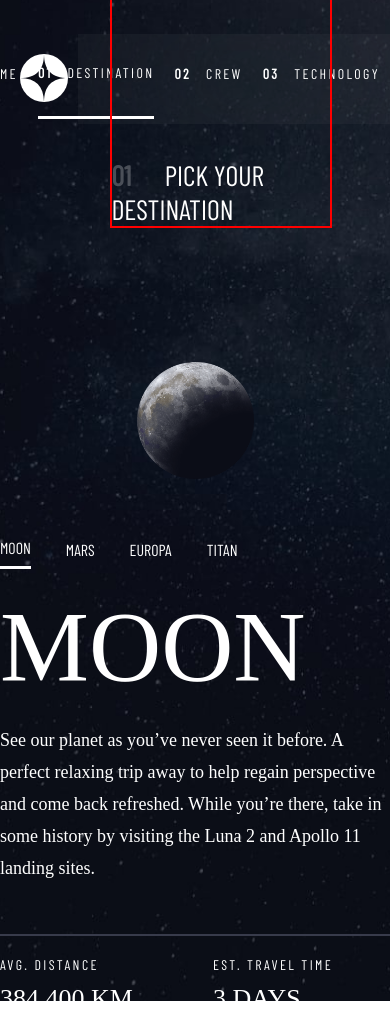
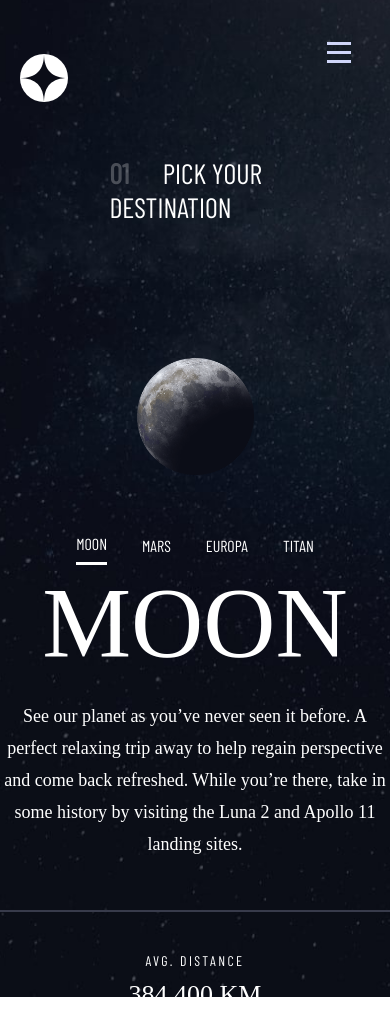
Before and after one commit to wrongbyte/space-site, a React (Create React App) app: page /destination in a window 390 px wide. Built offline with nearby package versions, Linux system fonts and the light colour scheme.

Commit message:
navbar mobile design

```diff
--- a/src/components/Navbar.tsx
+++ b/src/components/Navbar.tsx
@@ -1,10 +1,15 @@
 import './navbar.css';
 import logo from  '../assets/shared/logo.svg';
 import { useLocation, Link } from 'react-router-dom';
+import iconMenu from '../assets/shared/icon-hamburger.svg';
+import closeMenu from '../assets/shared/icon-close.svg';
+import { useState } from 'react';
 
 export default function Navbar() {
     const location = useLocation();
     const pathname = location.pathname;
+
+    const [showMenu, setShowMenu] = useState(false);
 
     return (
         <div className='navbar-div'>
@@ -16,6 +21,22 @@ export default function Navbar() {
             </div>
 
             <div className='navbar-background'></div>
+
+            <img onClick={() => setShowMenu(!showMenu)} className={`${(!showMenu && 'icon-menu') || 'hidden'}`} src={iconMenu} alt='menu icon'/>
+            {   showMenu &&
+                <div className='mobile-menu'>
+                    <img onClick={() => setShowMenu(!showMenu)} className='close-menu' src={closeMenu} alt='close menu'/>
+                    <div className='mobile-pages-wrapper'>
+                        <span id='home'><b>00</b><span className='page-name'><Link to='/'>HOME</Link></span></span>
+
+                        <span id='destination'><b>01</b><span className='page-name'><Link to='/destination'>DESTINATION</Link></span></span>
+
+                        <span id='crew' ><b>02</b><span className='page-name'><Link to='/crew'>CREW</Link></span></span>
+
+                        <span id='technology' ><b>03</b><span className='page-name'><Link to='/technology'>TECHNOLOGY</Link></span></span>
+                    </div>
+                </div>
+            }
 
             <div className='pages-wrapper'>
 
--- a/src/components/navbar.css
+++ b/src/components/navbar.css
@@ -23,6 +23,10 @@ a {
     width: 85vw;
     width: 100%;
     height: 80px;
+}
+
+.icon-menu {
+    display: none;
 }
 
 .line {
@@ -82,6 +86,10 @@ a {
     color: white;
 }
 
+.phone-nav {
+
+}
+
 /* Tablet view */
 @media(max-width:1110px) {
     .line > hr {
@@ -114,6 +122,29 @@ a {
     }
 }
 
+.hidden {
+    display: none;
+}
+
+.mobile-menu {
+    position: fixed;
+    color: white;
+    backdrop-filter: blur(50px);
+    z-index: 2;
+    right: 0;
+    top: 0px;
+    width: 60%;
+    height: 100vh;
+}
+
+.mobile-pages-wrapper {
+    display: flex;
+    flex-direction: column;
+    margin-top: 15vh;
+    margin-left: 10vw;
+    gap: 30px;
+}
+
 @media(max-width:720px) {
     .navbar-background {
         left: 20vw;
@@ -122,6 +153,15 @@ a {
 }
 
 /* Phone view */
-@media(max-width: 380px) {
+@media(max-width: 520px) {
+    .navbar-background, .pages-wrapper {
+        display: none
+    }
 
+    .icon-menu, .close-menu {
+        display: block;
+        position: fixed;
+        top: 5vh;
+        right: 10vw;
+    }
 }
--- a/src/pages/Destination.tsx
+++ b/src/pages/Destination.tsx
@@ -35,6 +35,7 @@ export default function Destination() {
 
                 <hr className='dest-line'/>
 
+                <div className='destination-time-wrapper'>
                     <div className='destination-time'>
                         <div>
                             <p className='destination-time-title'>avg. distance</p>
@@ -45,6 +46,8 @@ export default function Destination() {
                             <p className='destination-time-info'>{data.destinations[destinationIndex].travel}</p>
                         </div>
                     </div>
+                    <div className='test'></div>
+                </div>
 
             </section>
         </main>
--- a/src/pages/destination.css
+++ b/src/pages/destination.css
@@ -22,7 +22,7 @@
     background-attachment: fixed;
     min-height: 100%;
     height: 100vh;
-    margin: 0;
+    margin: 0px;
     width: 100vw;
     color: white;
     bottom:0px;
@@ -146,6 +146,10 @@
         background-size: cover;
     }
 
+    .destination-info {
+        text-align: center;
+    }
+
     .page-title {
         padding-top: 30vh;
         align-self: flex-start;
@@ -155,4 +159,49 @@
         position: static;
     }
 
+    .destination-nav,.destination-time {
+        justify-content: center;
+    }
 }
+
+@media(max-width:500px) {
+    .destination {
+        width: 100vw;
+        /* height: max-content; */
+        overflow: overlay;
+    }
+    .destination-time {
+        /* border: 2px solid red; */
+        flex-direction: column;
+        gap: 50px;
+        /* height: auto; */
+    }
+
+    .destination-time-wrapper {
+        margin-top: 40px;
+    }
+
+    .destination-info {
+        padding-bottom: 40px;
+    }
+
+    .test {
+        clear: both;
+    }
+
+    .destination-time, .destination-name {
+        margin-top: 0px;
+    }
+
+    .destination-time-wrapper {
+        position: static;
+        bottom: 0px;
+        display: block;
+    }
+
+/*
+    .destination {
+        background: var(--mobile-destination-image) no-repeat;
+        background-position: top;
+    } */
+}
--- a/src/pages/technology.css
+++ b/src/pages/technology.css
@@ -116,7 +116,6 @@
     }
 
     .page-title {
-        border: 2px solid red;
         position: relative;
         top: -10vh;
         left: -15vw;
```
Lines whose indentation alone changed are shown as unchanged.
